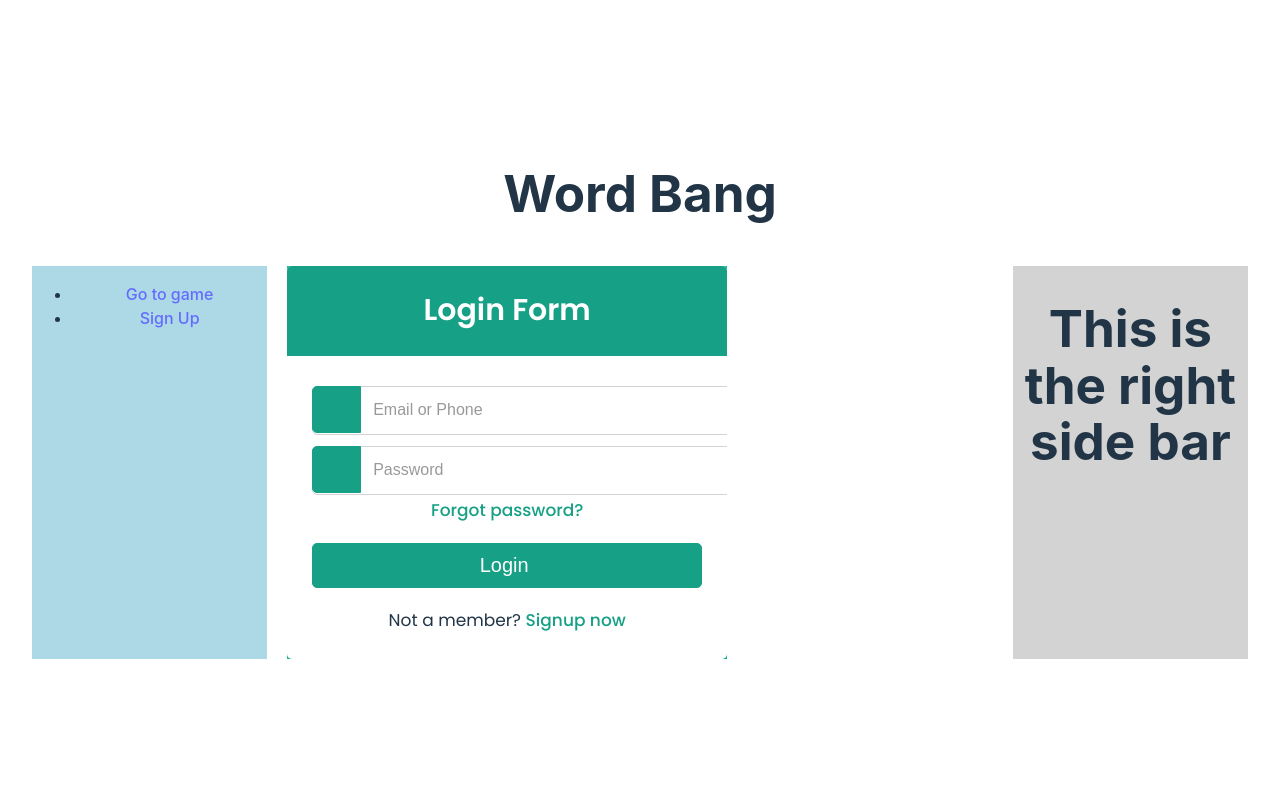
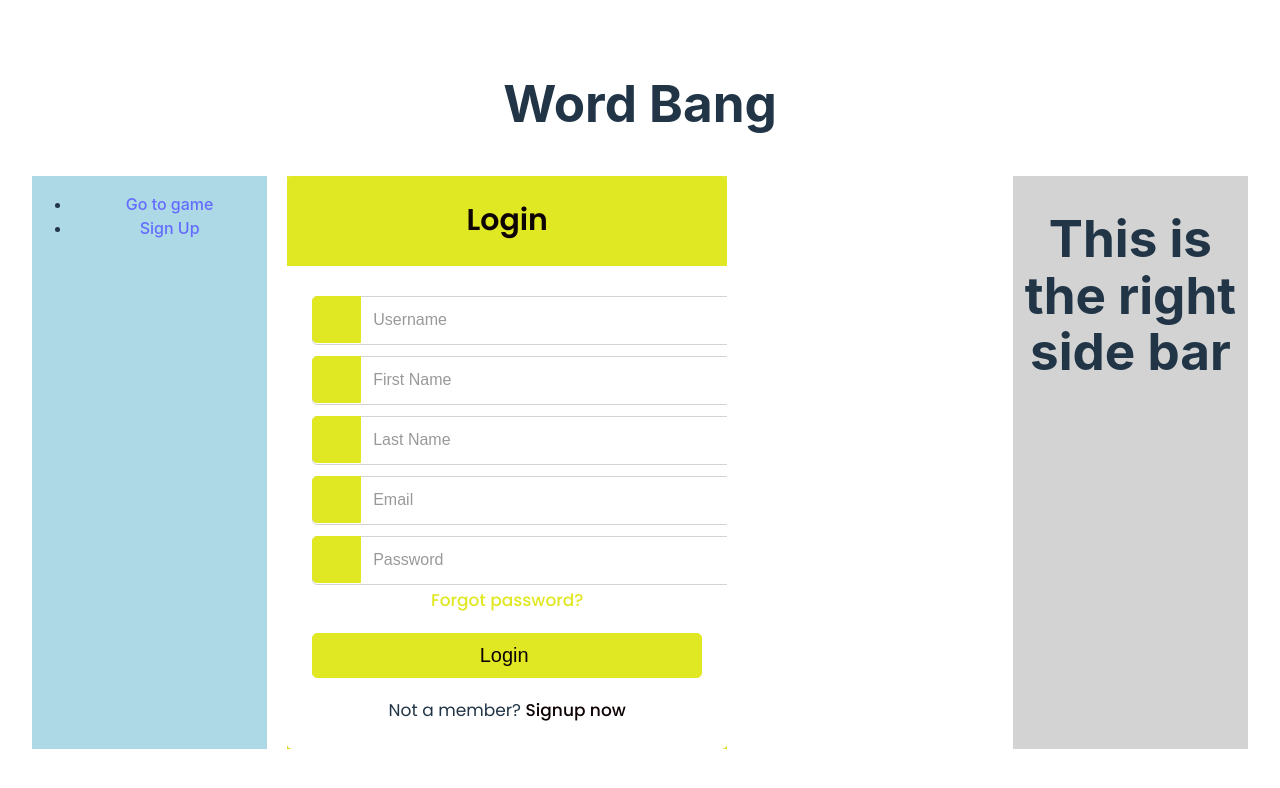
Before and after one commit to erndidi/word_game_fe, a React (Vite) app: page /signup in a window 1280 px wide. Shown: the top 788 px of the page. Built offline with nearby package versions, Linux system fonts and the light colour scheme.

Commit message:
changes to be overwritten after pull.

```diff
--- a/src/auth/signup.jsx
+++ b/src/auth/signup.jsx
@@ -2,26 +2,33 @@ import { useState, useContext } from 'react';
 import './signup.style.css';
 //import {createPlayer} from '../services/playersvc'
 function SignUp() {
-  const [firstName, setFirstName] = useState('');
+  const [username, setUserName] = useState('');
+  const [firstname, setFirstName] = useState('');
   const [lastName, setLastName] = useState('');
   const [email, setEmail] = useState('');
   const [password, setPassword] = useState('');
+  const[isSignUp, setIsSignUp] = useState(false);
+  const [formData, setFormData] = useState({
+    username: '',
+    firstName: '',
+    lastName: '',
+    email: '',
+    password: ''
+  });
+
  // const {playerData, createPlayer} = useContext(PlayerContext);
 
   const handleSubmit = (event) => {
     event.preventDefault();
-    const formData = new FormData();
-    formData.append('username', username);
-    formData.append('firstName', firstName);
-    formData.append('lastName', lastName);
-    formData.append('email', email);
-    formData.append('password', password);
-    formData.append('sessionid',"empty");
-    formData.append('id',"0000000");
+    console.log('handle submit');
+    console.log('username is '+username);
+   //const data = {"firstname":firstname, "lastname":lastName,"username": username, "email":email, "password":password};
+    console.log('data is ');
+    console.log(formData);
 
-fetch('https://localhost:7077/api/Player?sessionId=empty', {
+fetch('https://localhost:7077/api/SignUp', {
   method: 'POST',
-  body: formData,
+  body: JSON.stringify(formData),
 })
   .then(response => response.json())
   .then(data => {
@@ -29,31 +36,65 @@ fetch('https://localhost:7077/api/Player?sessionId=empty', {
   })
   .catch(error => {
     console.error('Error:', error);
+
   });
+
+  };
+
+function toggleSignup(){
+  setIsSignUp((current) => !current);
+  console.log('issign up '+isSignUp);
+}
+const handleInputChange = (event) => {
+  const { name, value } = event.target;
+
+  setFormData({ ...formData, [name]: value });
+  console.log('username',username);
+};
 
 
 
-    console.log(`First Name: ${firstName}, Email: ${email}`);
-  };
+function signUp(){
+
+}
 
   return (
     <div className="signup_container">
     <div className="wrapper">
-      <div className="title"><span>Login Form</span></div>
+
+      {isSignUp ? <div className="title"><span>Sign up</span></div> : <div className="title"><span>Login</span></div>}
       <form action="#">
-        <div className="row">
+      <div className="row">
           <i className="fas fa-user"></i>
-          <input type="text" placeholder="Email or Phone" required/>
+          <input type="text" name="username" value={formData.username} onChange={handleInputChange} placeholder="Username" required/>
+
+        </div>
+      <div className="row">
+          <i className="fas fa-user"></i>
+          <input type="text" name="firstname" value={formData.firstName} onChange={handleInputChange} placeholder="First Name" />
+
         </div>
         <div className="row">
           <i className="fas fa-lock"></i>
-          <input type="password" placeholder="Password" required/>
+          <input type="text" name="lastname" value={formData.lastName} onChange={handleInputChange} placeholder="Last Name" />
+        </div>
+
+        <div className="row">
+          <i className="fas fa-user"></i>
+          <input type="text" name="email" value={formData.email} onChange={handleInputChange} placeholder="Email" required/>
+
+        </div>
+        <div className="row">
+          <i className="fas fa-lock"></i>
+          <input type="password" name="password" value={formData.password} onChange={handleInputChange}  placeholder="Password" required/>
         </div>
         <div className="pass"><a href="#">Forgot password?</a></div>
         <div className="row button">
-          <input type="submit" value="Login"/>
+          {!isSignUp ? <input type="submit"   value="Login"/> : <input type="submit" onClick={handleSubmit}   value="Sign Up"/>}
+
         </div>
-        <div className="signup-link">Not a member? <a href="#">Signup now</a></div>
+       { !isSignUp ? <div className="signup-link">Not a member? <a onClick={toggleSignup}>Signup now</a></div>: null}
+
       </form>
     </div>
   </div>
--- a/src/auth/signup.style.css
+++ b/src/auth/signup.style.css
@@ -1,13 +1,13 @@
 @import url('https://fonts.googleapis.com/css2?family=Poppins:wght@200;300;400;500;600;700&display=swap');
 
 ::selection{
-  background: rgba(26,188,156,0.3);
+  background: rgba(235, 238, 237, 0.3);
 }
 .signup_container{
   max-width: 440px;
   padding: 0 20px;
   margin: 170px auto;
-  background: #1abc9c;
+  background: #e0e723;
   overflow: hidden;
   margin: 0;
   padding: 0;
@@ -22,9 +22,9 @@
 }
 .wrapper .title{
   height: 90px;
-  background: #16a085;
+  background: #e0e723;;
   border-radius: 5px 5px 0 0;
-  color: #fff;
+  color: #0e0303;
   font-size: 30px;
   font-weight: 600;
   display: flex;
@@ -50,7 +50,7 @@
   transition: all 0.3s ease;
 }
 form .row input:focus{
-  border-color: #16a085;
+  border-color:#e0e723;
   box-shadow: inset 0px 0px 2px 2px rgba(26,188,156,0.25);
 }
 form .row input::placeholder{
@@ -60,10 +60,10 @@ form .row input::placeholder{
   position: absolute;
   width: 47px;
   height: 100%;
-  color: #fff;
+  color: #0e0303;
   font-size: 18px;
-  background: #16a085;
-  border: 1px solid #16a085;
+  background: #e0e723;;
+  border: 1px solid #e0e723;;
   border-radius: 5px 0 0 5px;
   display: flex;
   align-items: center;
@@ -73,7 +73,7 @@ form .row input::placeholder{
   margin: -8px 0 20px 0;
 }
 .wrapper form .pass a{
-  color: #16a085;
+  color: #e0e723;;
   font-size: 17px;
   text-decoration: none;
 }
@@ -81,16 +81,16 @@ form .row input::placeholder{
   text-decoration: underline;
 }
 .wrapper form .button input{
-  color: #fff;
+  color: #0e0303;
   font-size: 20px;
   font-weight: 500;
   padding-left: 0px;
-  background: #16a085;
-  border: 1px solid #16a085;
+  background: #e0e723;;
+  border: 1px solid #e0e723;;
   cursor: pointer;
 }
 form .button input:hover{
-  background: #12876f;
+  background:#e0e723;
 }
 .wrapper form .signup-link{
   text-align: center;
@@ -98,7 +98,7 @@ form .button input:hover{
   font-size: 17px;
 }
 .wrapper form .signup-link a{
-  color: #16a085;
+  color:#0e0303;
   text-decoration: none;
 }
 form .signup-link a:hover{
--- a/src/game/hint.jsx
+++ b/src/game/hint.jsx
@@ -2,6 +2,8 @@ import React, { useState, useEffect } from 'react';
 
 export function Hint(props) {
     const [hints, setHints] = useState(props.hintList);
+    console.log('hints');
+    console.log(hints);
 
 
     return (
--- a/src/game/word.jsx
+++ b/src/game/word.jsx
@@ -23,11 +23,14 @@ export function Word() {
     const fetchWord = async () => {
         try {
             //console.log("session id is "+sessionId);
-            const response = await fetch('https://localhost:7077/api/Word?sessionId=empty');
+            if(wordId==0){
+                   const response = await fetch('https://localhost:7077/api/Word?sessionId=empty');
             const data = await response.json();
 
+            initWord(data);
 
-            initWord(data);
+            }
+
 
             // Handle the response here
 
@@ -39,7 +42,7 @@ export function Word() {
 
     useEffect(() => {
         // Define an async function
-        fetchWord(); // Call the fetchWord function when the component mounts
+      //  fetchWord(); // Call the fetchWord function when the component mounts
     }, []);
 
     useEffect(() => {
@@ -63,6 +66,7 @@ export function Word() {
         try {
             setWord(data.Text);
             setWordId(data.Id);
+            console.log('word',word);
 
             const defs = [];
             var incremeter=0;
@@ -147,13 +151,12 @@ export function Word() {
             <p>{word}</p>
             <p>{word.length-1}</p>
             <div className="letter_box">
-                <Letter
+               {wordId > 0 &&  <Letter
                     game_letters={game_letters}
                     handleAttempt={onHandleAttempt}
-                ></Letter>
-                <Hint truWordId={wordId} hintList={hints}></Hint>
+                ></Letter>}
+                {wordId>0  && <Hint truWordId={wordId} hintList={hints}></Hint>}
                 <Options handleNewGame={newGame} handleRemoveHint={removeHint} handleRevealLetter={revealLetter}/>
-
             </div>
 
 
```
